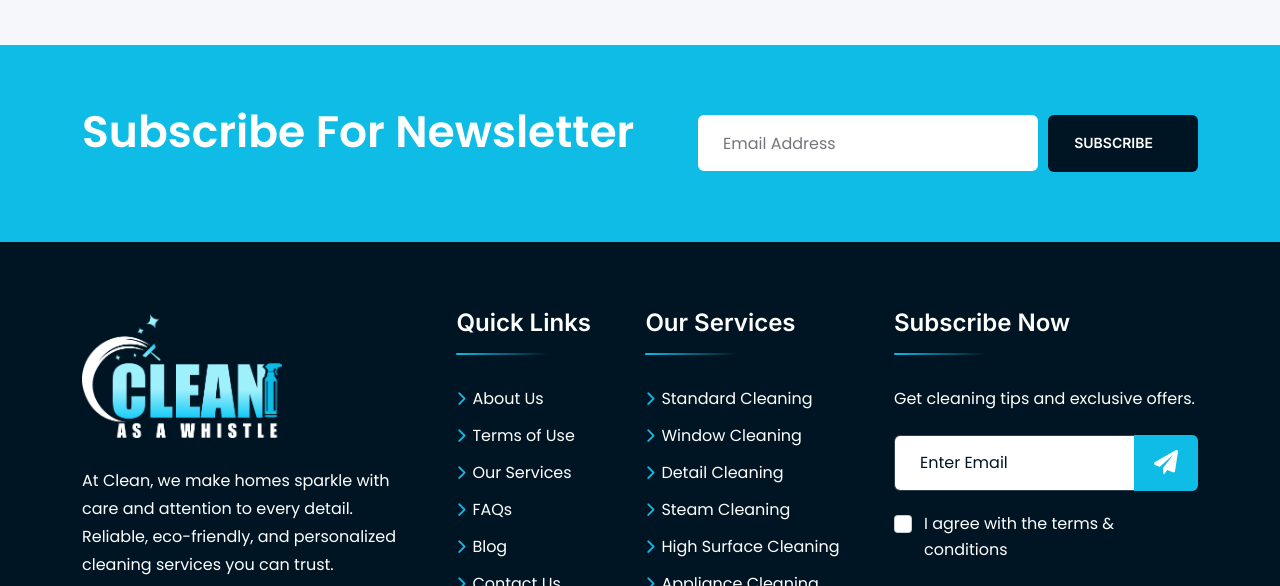
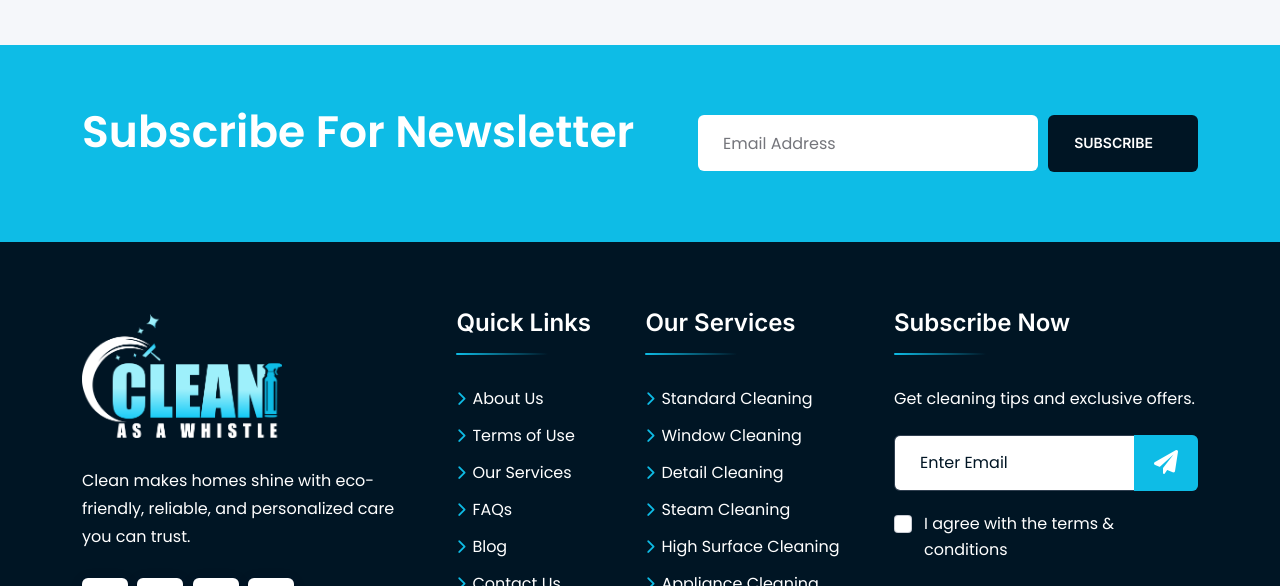
Before and after one commit to smtekdev/clean, a plain HTML site: page home-cleaning-service.html in a window 1280 px wide. Shown: the part 5684-6270 px from the top of the page. Drawn offline with Linux system fonts and the light colour scheme; a script that the page names is missing; a web font is replaced by a local one.

Commit message:
complete

```diff
--- a/home-cleaning-service.html
+++ b/home-cleaning-service.html
@@ -1196,8 +1196,8 @@
                                 <div class="about-logo"><a href="#"><img width="200" height="200"
                                             src="assets/img/clean.png" alt=""></a>
                                 </div>
-                                <p class="about-text">At Clean, we make homes sparkle with care and attention to every
-                                    detail. Reliable, eco-friendly, and personalized cleaning services you can trust.
+                                <p class="about-text">Clean makes homes shine with eco-friendly, reliable, and
+                                    personalized care you can trust.
                                 </p>
                                 <div class="th-social"><a href="#"><i class="fab fa-facebook-f"></i></a> <a href="#"><i
                                             class="fab fa-twitter"></i></a> <a href="#"><i
```
